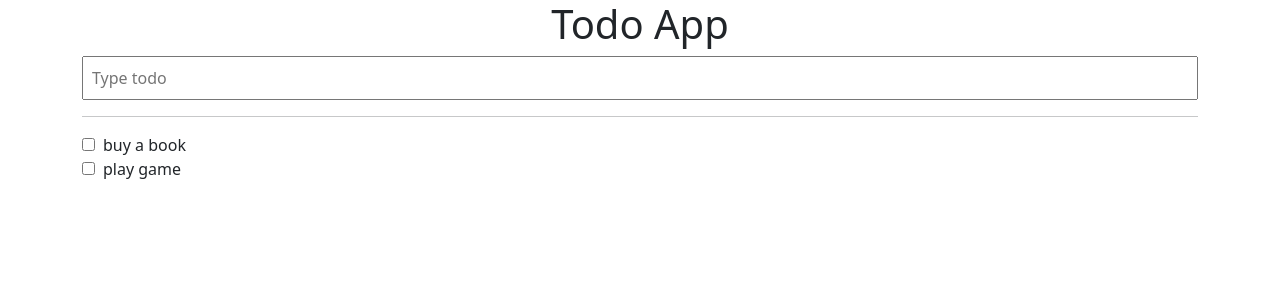
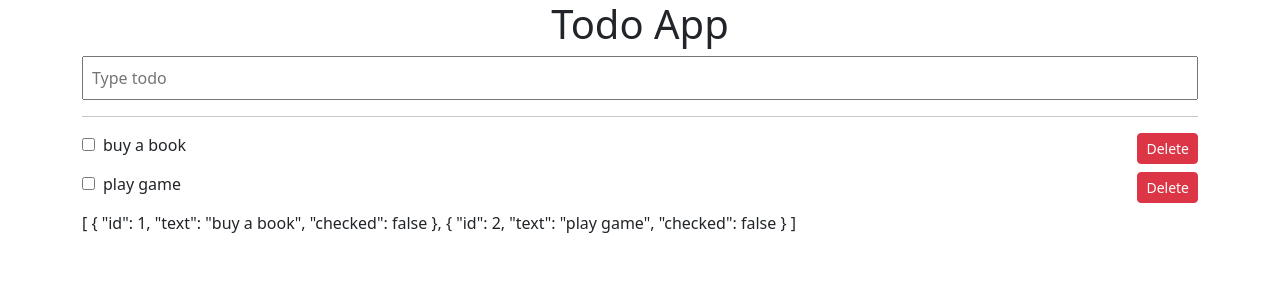
Before and after one commit to aozp73/Vue2_TodoApp, a Vue app: page / in a window 1280 px wide. Shown: the top 300 px of the page. Built offline with nearby package versions, Linux system fonts and the light colour scheme.

Commit message:
삭제하기 (, splice, filter)

```diff
--- a/src/App.vue
+++ b/src/App.vue
@@ -14,7 +14,9 @@
       :key="todo.id"
       :todo="todo"
       @toggle-checkbox="toggleCheckeBox"
+      @click-delete="deleteTodo"
     />
+    {{ todos }}
   </div>
 </template>
 
@@ -35,6 +37,13 @@ export default {
     };
   },
   methods: {
+    deleteTodo(id) {
+      // const index = this.todos.findIndex((todo) => {
+      //   return todo.id === id;
+      // });
+      // this.todos.splice(index, 1);
+      this.todos = this.todos.filter((todo) => todo.id !== id);
+    },
     addTodo(e) {
       this.todos.push({
         id: Math.random(),
--- a/src/components/TodoComponent.vue
+++ b/src/components/TodoComponent.vue
@@ -1,12 +1,16 @@
 <template>
-  <div>
-    <input type="checkbox" :checked="todo.checked" @change="toggleCheckbox" />
+  <div class="mb-2 d-flex">
+    <div>
+      <input type="checkbox" :checked="todo.checked" @change="toggleCheckbox" />
+    </div>
     <span
-      class="ms-2"
+      class="ms-2 flex-grow-1"
       :class="todo.checked ? 'text-muted' : ''"
       :style="todo.checked ? 'text-decoration: line-through' : ''"
-      >{{ todo.text }}</span
     >
+      {{ todo.text }}
+    </span>
+    <button class="btn btn-danger btn-sm" @click="clickDelete">Delete</button>
   </div>
 </template>
 
@@ -25,6 +29,9 @@ export default {
         checked: e.target.checked,
       });
     },
+    clickDelete() {
+      this.$emit("click-delete", this.todo.id);
+    },
   },
 };
 </script>
```
